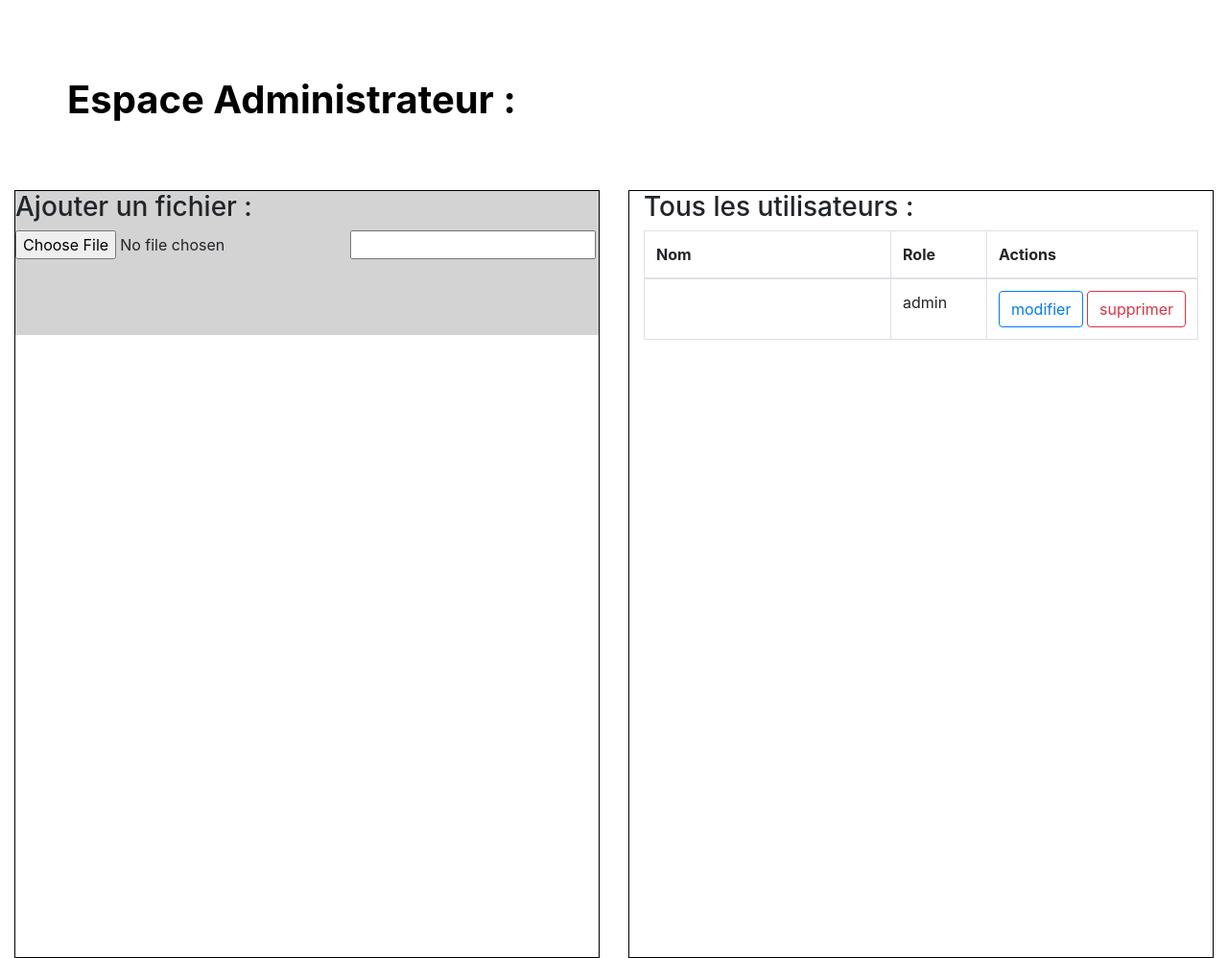
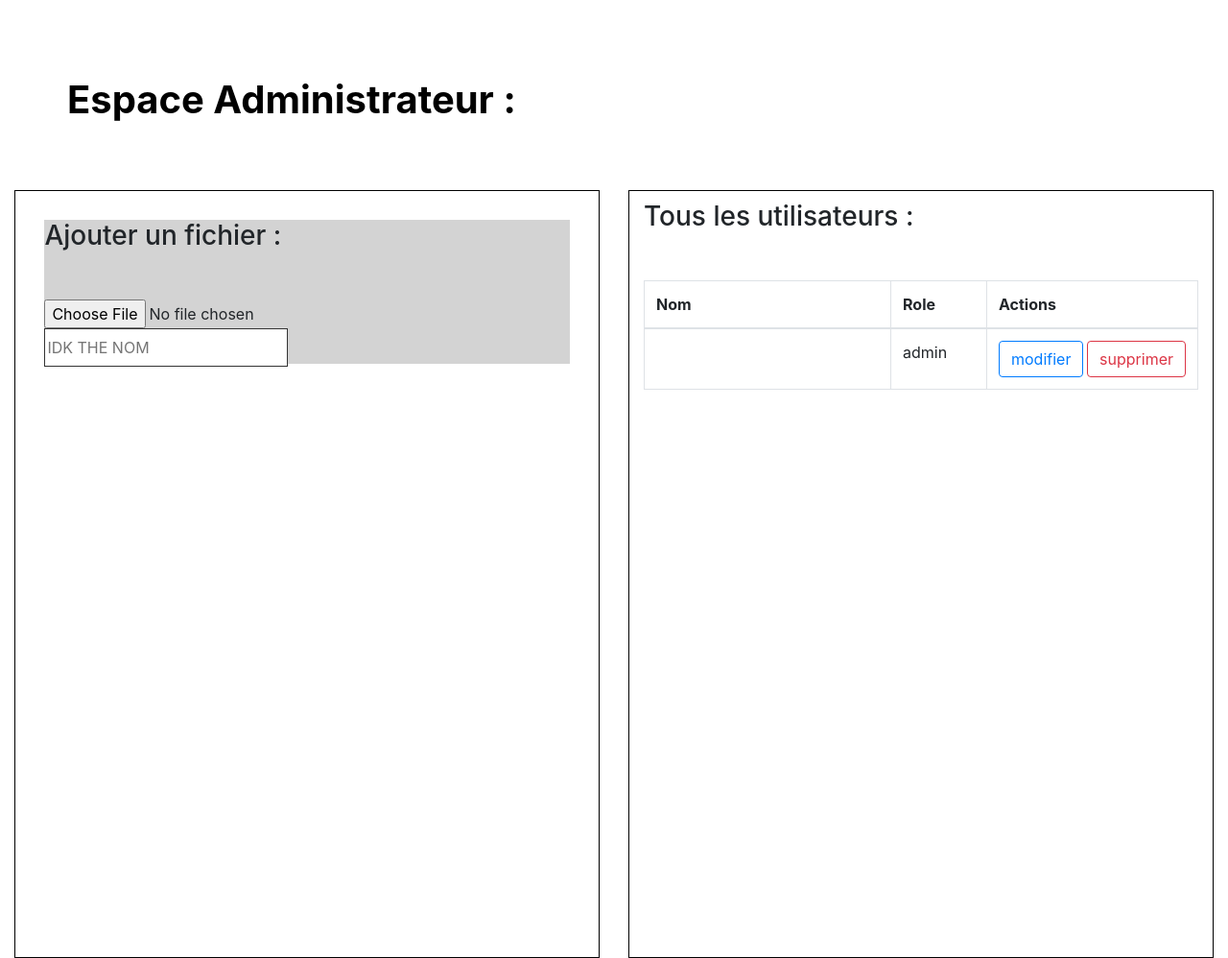
Before and after one commit to CLR60/Statistics-password, a PHP site: page /admin.php in a window 1280 px wide. Shown: the part 58-1056 px from the top of the page at 96% size. Run offline with PHP 8.4, Linux system fonts and the light colour scheme; tables that the repository leaves empty or names only in its code hold one stand-in row (values such as "Sample post"); data that the repository does not hold is empty.

Commit message:
add css to stat admin

```diff
--- a/Projet_Stage/admin.php
+++ b/Projet_Stage/admin.php
@@ -27,7 +27,7 @@
 						<div class="ajoutFichier">
 							<h3>Ajouter un fichier :</h3>
 							<input type="file" name="" placeholder="">
-							<input type="text" name="" placeholder="">
+							<input type="text" name="" placeholder="IDK THE NOM">
 						</div>
 					</div>
 				</div>
--- a/Projet_Stage/css/adminStyle.css
+++ b/Projet_Stage/css/adminStyle.css
@@ -9,6 +9,11 @@ h1{
 	font-size: 40px;
 	margin-left: 70px;
 	margin-top: 80px;
+}
+
+h3{
+	margin-top: 10px;
+	margin-bottom: 50px;
 }
 
 #accueilAdmin{
@@ -32,7 +37,16 @@ h1{
 }
 
 .ajoutFichier{
-	width: 100%;
+	width: 90%;
 	height: 150px;
 	background-color: lightgrey;
+	margin: 30px auto;
 }
+
+.ajoutFichier input[type="text"]{
+	border: 1px solid #333;
+	outline: none;
+	height: 40px;
+	color: #000;
+	font-size: 16px;
+}
```
